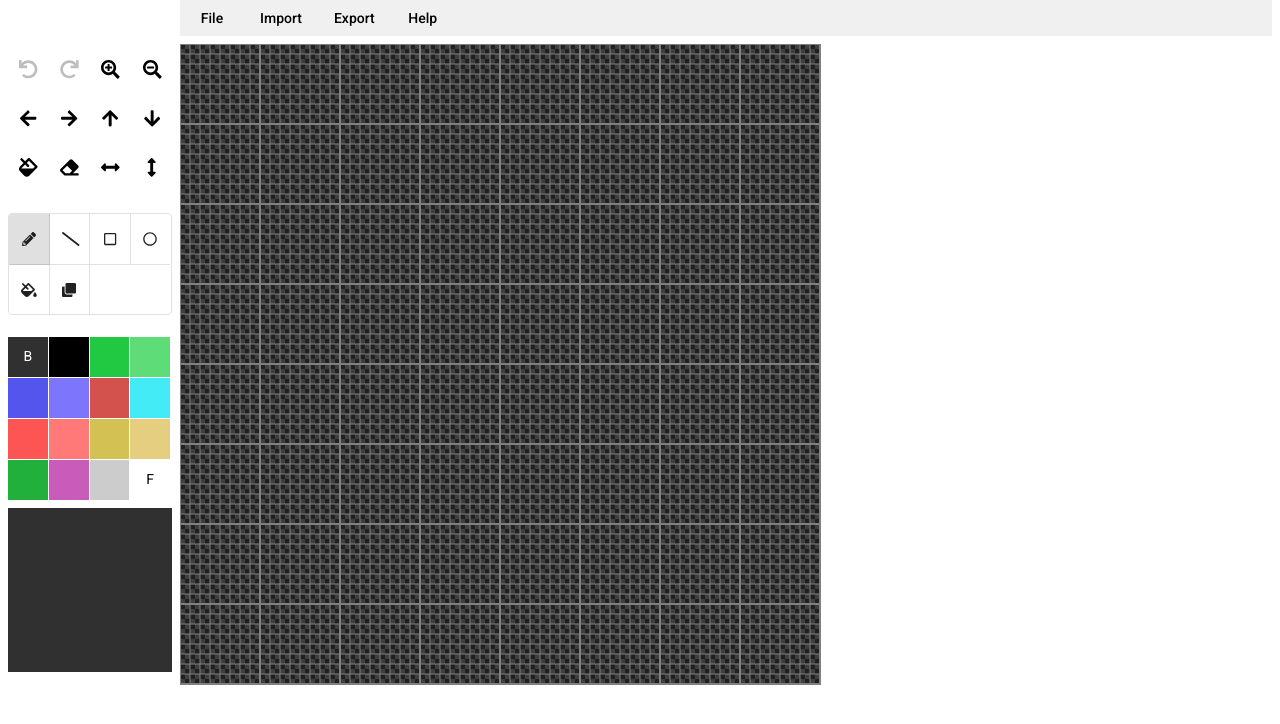
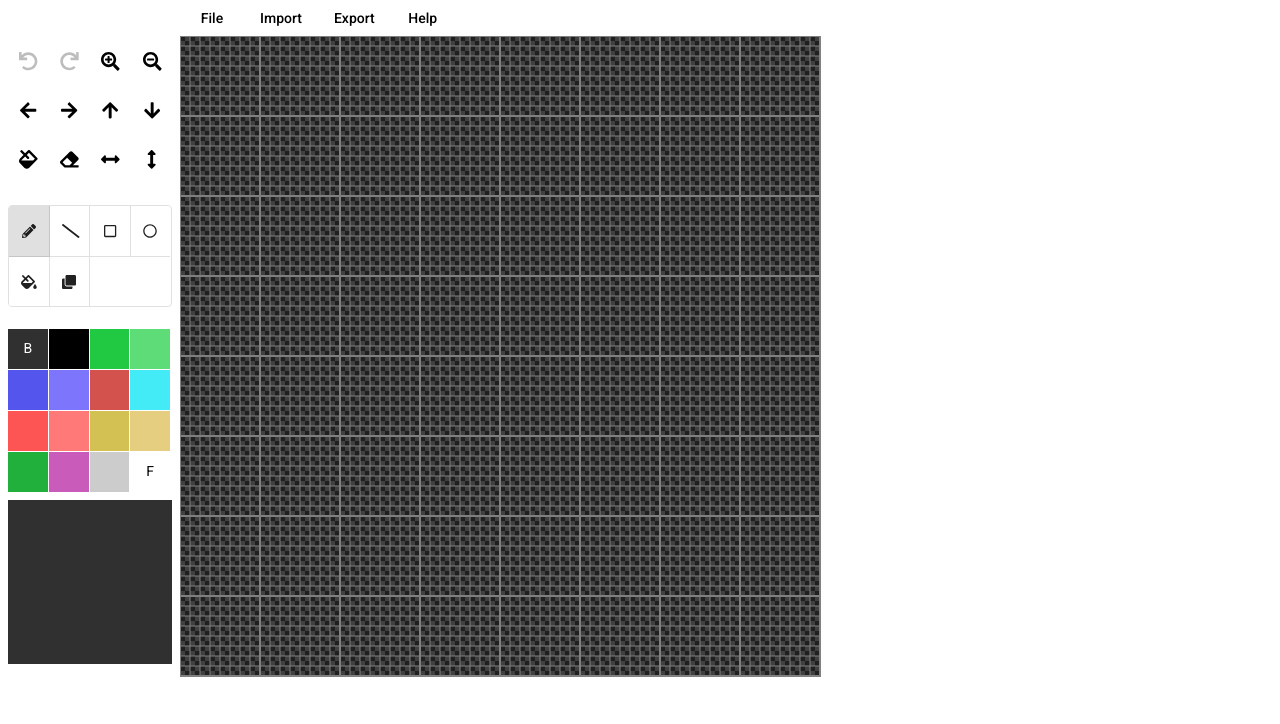
Before and after one commit to Rasmus-M/raphael, an Angular app: page / in a window 1280 px wide. Shown: the top 724 px of the page. Built offline with nearby package versions, Linux system fonts and the light colour scheme.

Commit message:
Change layout

```diff
--- a/src/app/app.component.less
+++ b/src/app/app.component.less
@@ -1,13 +1,13 @@
 .app {
   display: grid;
   --menuHeight: 36px;
-  --pixelGridHeight: calc(100vh - var(--menuHeight) - 16px);
+  --pixelGridHeight: calc(100vh - var(--menuHeight) - 8px);
   grid-template-columns: 164px 1fr;
   grid-template-rows: var(--menuHeight) calc(var(--pixelGridHeight)) 1fr;
   grid-template-areas:
     "corner menu"
     "side-panel pixel-grid";
-  grid-row-gap: 8px;
+  grid-row-gap: 0px;
   grid-column-gap: 8px;
   margin-left: 8px;
   margin-right: 8px;
@@ -19,7 +19,6 @@
 
 #menu {
   grid-area: menu;
-  background-color: #f0f0f0;
 }
 
 #pixel-grid {
```
